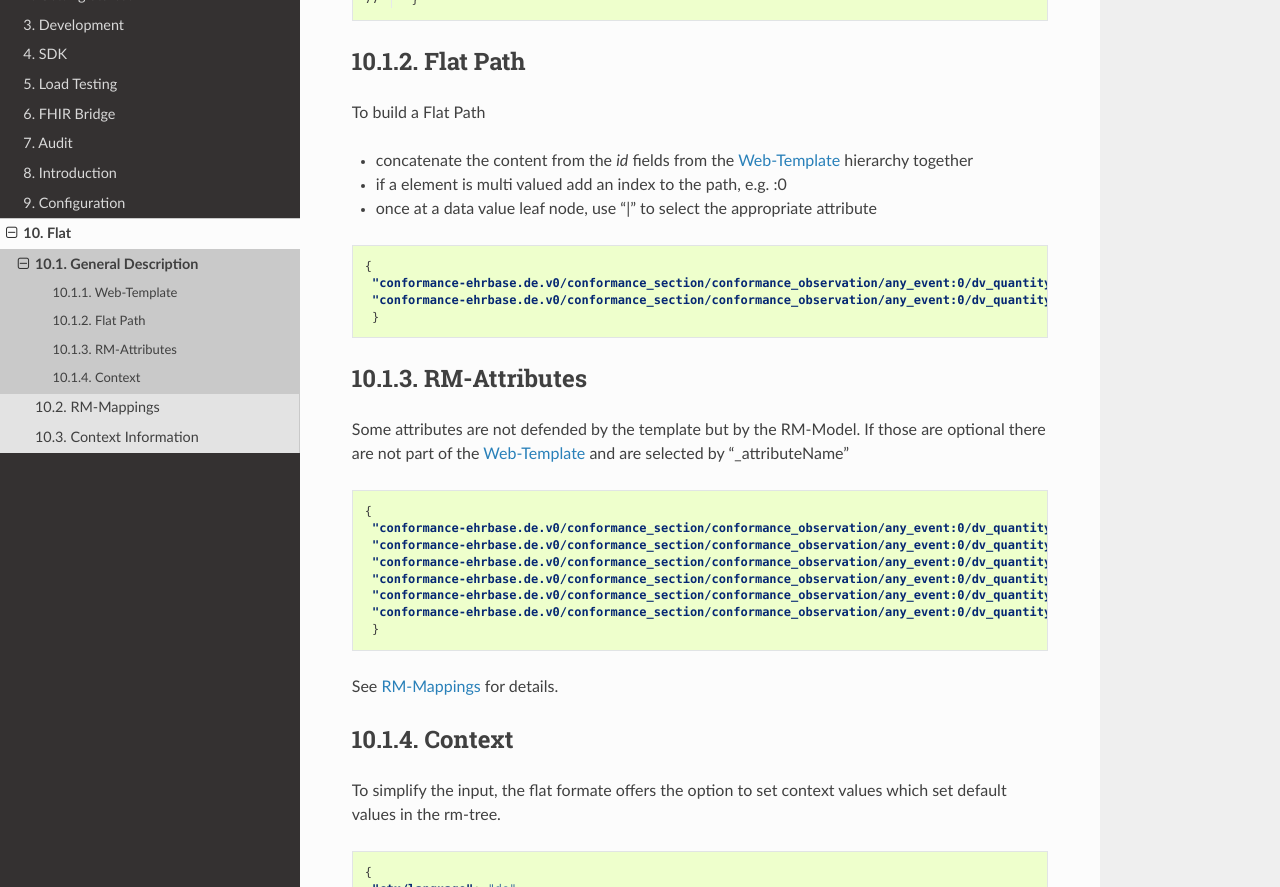
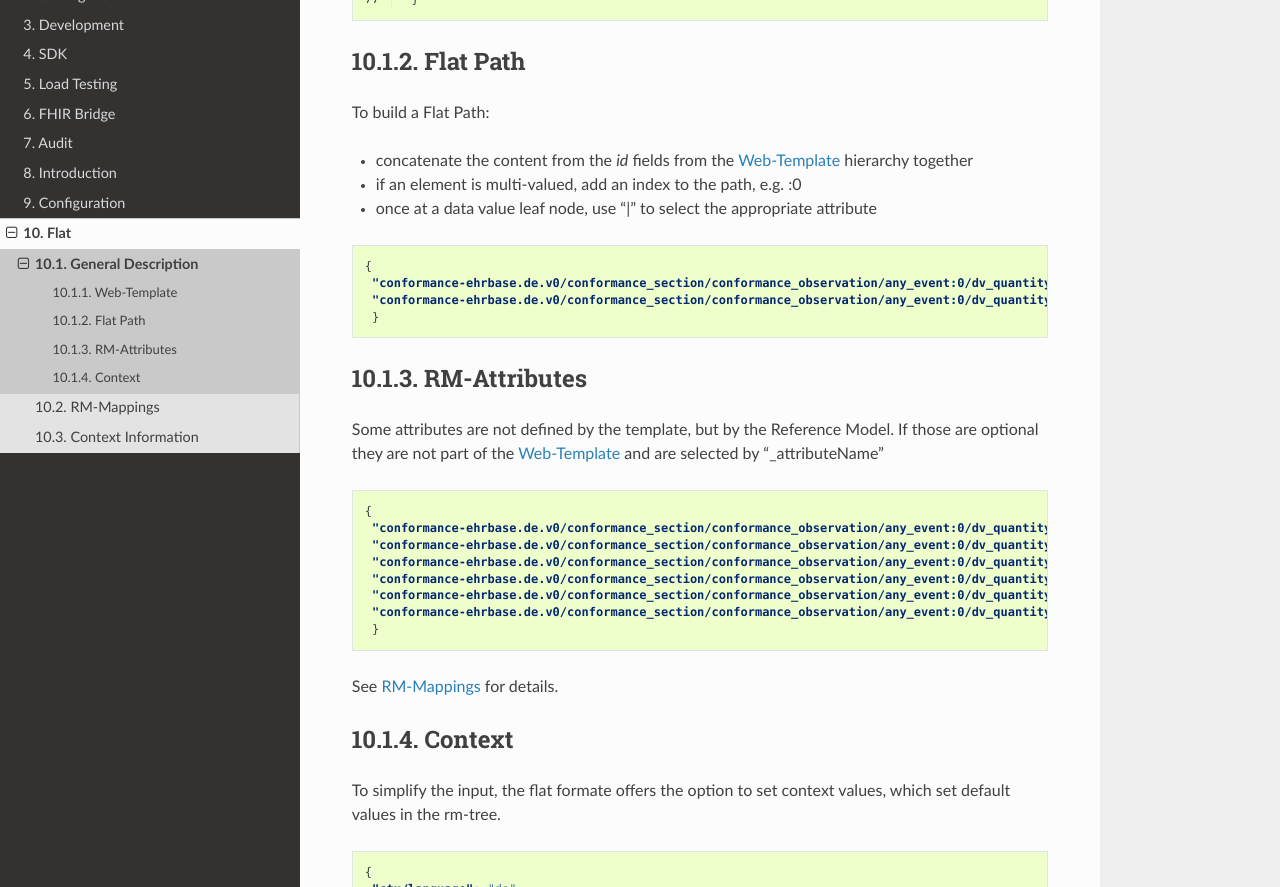
Before and after one commit to ehrbase/documentation, a Sphinx documentation site: the page built from source/09_flat/00_description/index.rst, in a window 1280 px wide and 1400 px high, scrolled down 2093 px. Shown: the part 186-1073 px from the top of the window. Built offline with Sphinx 7.4.7 and the Read the Docs theme 2.0.0, drawn with Linux system fonts in a browser that asks for light colours; formulas are drawn with MathJax 3; pages that are not in the unit, such as notebooks, are missing from menus; some of the changed text lies outside the part shown.

Commit message:
Update index.rst

```diff
--- a/source/09_flat/00_description/index.rst
+++ b/source/09_flat/00_description/index.rst
@@ -3,7 +3,7 @@ General Description
 
 .. warning:: WIP (Work In Progress)
 
-The Flat format offers a simplified representation of a openEHR Composition. Data is represented as a map of human readable paths to values.
+The Flat format offers a simplified representation of an openEHR Composition. Data is represented as a map of human readable paths to values.
 
 .. code-block:: json
 
@@ -25,7 +25,7 @@ Web-Template
 --------------
 The Flat format is based on a simplified representation of a template, the so called __Web-Template__.
 
-To get one from a template call the get Web-template Endpoint.
+To get one from a template, call the get Web-template Endpoint.
 
 .. code-block:: javascript
 
@@ -123,10 +123,10 @@ The result will look something like this:
 Flat Path
 --------------
 
-To build a Flat Path
+To build a Flat Path:
 
 * concatenate the content from the `id` fields from the `Web-Template`_ hierarchy together
-* if a element is multi valued add an index to the path, e.g. :0
+* if an element is multi-valued, add an index to the path, e.g. :0
 * once at a data value leaf node, use "|" to select the appropriate attribute
 
 .. code-block:: json
@@ -138,7 +138,7 @@ To build a Flat Path
 
 RM-Attributes
 --------------
-Some attributes are not defended by the template but by the RM-Model. If those are optional there are not part of the `Web-Template`_ and are selected by "_attributeName"
+Some attributes are not defined by the template, but by the Reference Model. If those are optional they are not part of the `Web-Template`_ and are selected by "_attributeName"
 
 .. code-block:: json
 
@@ -155,7 +155,7 @@ See :doc:`/09_flat/01_data_types/index` for details.
 
 Context
 --------------
-To simplify the input, the flat formate offers the option to set context values which set default values in the rm-tree.
+To simplify the input, the flat formate offers the option to set context values, which set default values in the rm-tree.
 
 .. code-block:: json
 
```
